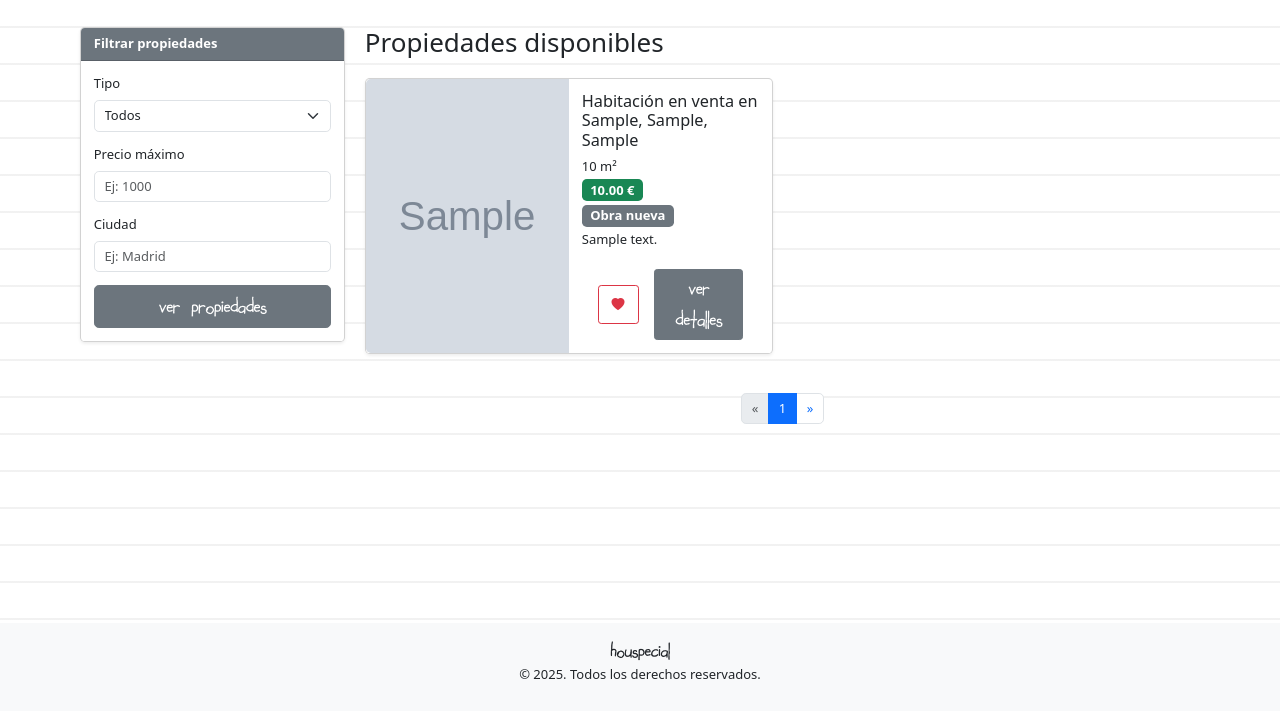
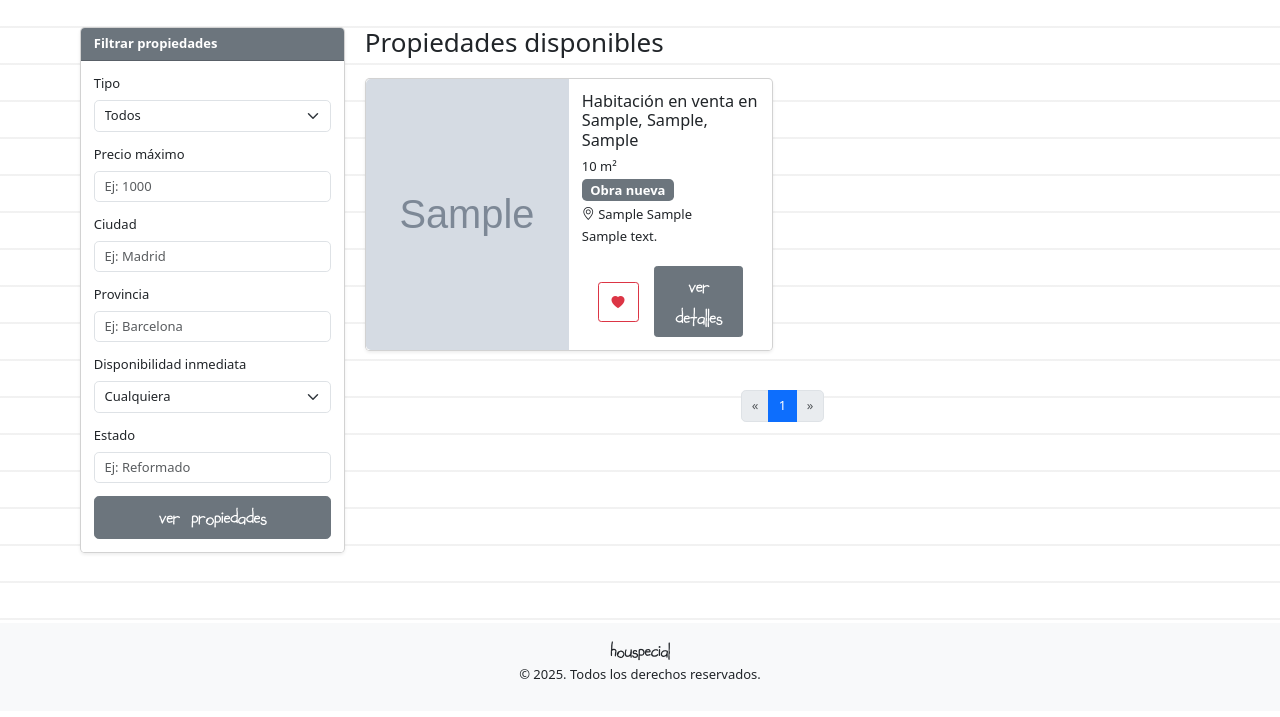
Before and after one commit to Fifthexpert9/PaginaPHP, a PHP site: page / in a window 1280 px wide. Shown: the part 83-800 px from the top of the page. Run offline with PHP 8.4, Linux system fonts and the light colour scheme; tables that the repository leaves empty hold one stand-in row (values such as "Sample post"); grey boxes marked "Sample" are stand-in pictures.

Commit message:
Filtro listo

```diff
--- a/views/home.php
+++ b/views/home.php
@@ -7,17 +7,53 @@ use facades\AdvertFacade;
 use converters\AdvertConverter;
 use converters\ImageConverter;
 use converters\PropertyConverter;
+use converters\AddressConverter;
 
-$advertFacade = new AdvertFacade(new AdvertConverter(), new PropertyConverter(), new ImageConverter());
+$advertFacade = new AdvertFacade(
+    new AdvertConverter(),
+    new PropertyConverter(),
+    new AddressConverter()
+);
 
-$adverts = $advertFacade->getAllAdverts();
+// Recoger filtros del formulario
+$filters = [];
+if (!empty($_GET['tipo'])) {
+    $filters['property_types'] = [$_GET['tipo']];
+}
+if (!empty($_GET['precio'])) {
+    $filters['advert_price_max'] = $_GET['precio'];
+}
+if (!empty($_GET['city'])) {
+    $filters['city'] = $_GET['city'];
+}
+if (!empty($_GET['province'])) {
+    $filters['province'] = $_GET['province'];
+}
+if (isset($_GET['immediate_availability']) && $_GET['immediate_availability'] !== '') {
+    $filters['immediate_availability'] = $_GET['immediate_availability'];
+}
+if (!empty($_GET['status'])) {
+    $filters['status'] = $_GET['status'];
+}
+
+// Obtener anuncios filtrados o todos si no hay filtros
+if (!empty($filters)) {
+    $adverts = $advertFacade->searchAdverts($filters);
+    if (is_string($adverts)) {
+        $adverts = [];
+    }
+} else {
+    $adverts = $advertFacade->getAllAdverts();
+}
+
 //$adverts = [];
 
 // Parámetros de paginación
 $advertsPerPage = 6;
 $totalAdverts = count($adverts);
-$totalPages = ceil($totalAdverts / $advertsPerPage);
-$page = isset($_GET['page']) ? max(1, intval($_GET['page'])) : 1;
+$totalPages = max(1, ceil($totalAdverts / $advertsPerPage));
+$page = isset($_GET['page']) ? intval($_GET['page']) : 1;
+$page = max(1, min($page, $totalPages)); // <-- Limita el valor de $page
 $start = ($page - 1) * $advertsPerPage;
 $advertsToShow = array_slice($adverts, $start, $advertsPerPage);
 ?>
@@ -40,19 +76,35 @@ $advertsToShow = array_slice($adverts, $start, $advertsPerPage);
                                 <label for="property_type" class="form-label">Tipo</label>
                                 <select class="form-select" id="tipo" name="tipo">
                                     <option value="">Todos</option>
-                                    <option value="Habitación">Habitación</option>
-                                    <option value="Estudio">Estudio</option>
-                                    <option value="Piso">Piso</option>
-                                    <option value="Casa">Casa</option>
+                                    <option value="Habitación" <?= (isset($_GET['tipo']) && $_GET['tipo'] === 'Habitación') ? 'selected' : '' ?>>Habitación</option>
+                                    <option value="Estudio" <?= (isset($_GET['tipo']) && $_GET['tipo'] === 'Estudio') ? 'selected' : '' ?>>Estudio</option>
+                                    <option value="Piso" <?= (isset($_GET['tipo']) && $_GET['tipo'] === 'Piso') ? 'selected' : '' ?>>Piso</option>
+                                    <option value="Casa" <?= (isset($_GET['tipo']) && $_GET['tipo'] === 'Casa') ? 'selected' : '' ?>>Casa</option>
                                 </select>
                             </div>
                             <div class="mb-3">
                                 <label for="precio" class="form-label">Precio máximo</label>
-                                <input type="number" class="form-control" id="precio" name="precio" placeholder="Ej: 1000">
+                                <input type="number" class="form-control" id="precio" name="precio" placeholder="Ej: 1000" value="<?= isset($_GET['precio']) ? htmlspecialchars($_GET['precio']) : '' ?>">
                             </div>
                             <div class="mb-3">
                                 <label for="city" class="form-label">Ciudad</label>
-                                <input type="text" class="form-control" id="city" name="city" placeholder="Ej: Madrid">
+                                <input type="text" class="form-control" id="city" name="city" placeholder="Ej: Madrid" value="<?= isset($_GET['city']) ? htmlspecialchars($_GET['city']) : '' ?>">
+                            </div>
+                            <div class="mb-3">
+                                <label for="province" class="form-label">Provincia</label>
+                                <input type="text" class="form-control" id="province" name="province" placeholder="Ej: Barcelona" value="<?= isset($_GET['province']) ? htmlspecialchars($_GET['province']) : '' ?>">
+                            </div>
+                            <div class="mb-3">
+                                <label for="immediate_availability" class="form-label">Disponibilidad inmediata</label>
+                                <select class="form-select" id="immediate_availability" name="immediate_availability">
+                                    <option value="">Cualquiera</option>
+                                    <option value="1" <?= (isset($_GET['immediate_availability']) && $_GET['immediate_availability'] === '1') ? 'selected' : '' ?>>Sí</option>
+                                    <option value="0" <?= (isset($_GET['immediate_availability']) && $_GET['immediate_availability'] === '0') ? 'selected' : '' ?>>No</option>
+                                </select>
+                            </div>
+                            <div class="mb-3">
+                                <label for="status" class="form-label">Estado</label>
+                                <input type="text" class="form-control" id="status" name="status" placeholder="Ej: Reformado" value="<?= isset($_GET['status']) ? htmlspecialchars($_GET['status']) : '' ?>">
                             </div>
                             <button type="submit" class="btn btn-secondary w-100 btn-font">ver propiedades</button>
                         </form>
@@ -89,14 +141,15 @@ $advertsToShow = array_slice($adverts, $start, $advertsPerPage);
                                                     <?= htmlspecialchars($advert['property']->built_size) ?> m²
                                                 </p>
                                                 <p class="card-text mb-1">
-                                                    <?php if ($advert['advert']->action == 'Alquiler'): ?>
-                                                        <span class="badge text-bg-success fs-6"><?= htmlspecialchars($advert['advert']->price) ?> €/mes</span>
-                                                    <?php else: ?>
-                                                        <span class="badge text-bg-success fs-6"><?= htmlspecialchars($advert['advert']->price) ?> €</span>
-                                                    <?php endif; ?>
+                                                    <span class="badge text-bg-secondary fs-6">
+                                                        <?= htmlspecialchars($advert['property']->status) ?>
+                                                    </span>
                                                 </p>
+                                                <!-- Añade la ciudad y provincia aquí -->
                                                 <p class="card-text mb-1">
-                                                    <span class="badge text-bg-secondary fs-6"><?= htmlspecialchars($advert['property']->status) ?></span>
+                                                    <i class="bi bi-geo-alt"></i>
+                                                    <?= htmlspecialchars($advert['address']->city ?? '') ?>
+                                                    <?= htmlspecialchars($advert['address']->province ?? '') ?>
                                                 </p>
                                                 <p class="card-text flex-grow-1 d-flex align-items-end">
                                                     <?= htmlspecialchars(mb_strimwidth($advert['advert']->description, 0, 120, '...')) ?>
@@ -117,15 +170,15 @@ $advertsToShow = array_slice($adverts, $start, $advertsPerPage);
                 <nav aria-label="Página de navegación" class="mt-5">
                     <ul class="pagination justify-content-center">
                         <li class="page-item <?= $page === 1 ? 'disabled' : '' ?>">
-                            <a class="page-link" href="?page=<?= $page - 1 ?>" tabindex="-1">&laquo;</a>
+                            <a class="page-link" href="?<?= http_build_query(array_merge($_GET, ['page' => $page - 1])) ?>" tabindex="-1">&laquo;</a>
                         </li>
                         <?php for ($i = 1; $i <= $totalPages; $i++): ?>
                             <li class="page-item <?= $page === $i ? 'active' : '' ?>">
-                                <a class="page-link" href="?page=<?= $i ?>"><?= $i ?></a>
+                                <a class="page-link" href="?<?= http_build_query(array_merge($_GET, ['page' => $i])) ?>"><?= $i ?></a>
                             </li>
                         <?php endfor; ?>
                         <li class="page-item <?= $page === $totalPages ? 'disabled' : '' ?>">
-                            <a class="page-link" href="?page=<?= $page + 1 ?>">&raquo;</a>
+                            <a class="page-link" href="?<?= http_build_query(array_merge($_GET, ['page' => $page + 1])) ?>">&raquo;</a>
                         </li>
                     </ul>
                 </nav>
```
Also changed, not shown: facades/AdvertFacade.php (+20 -11 lines).
